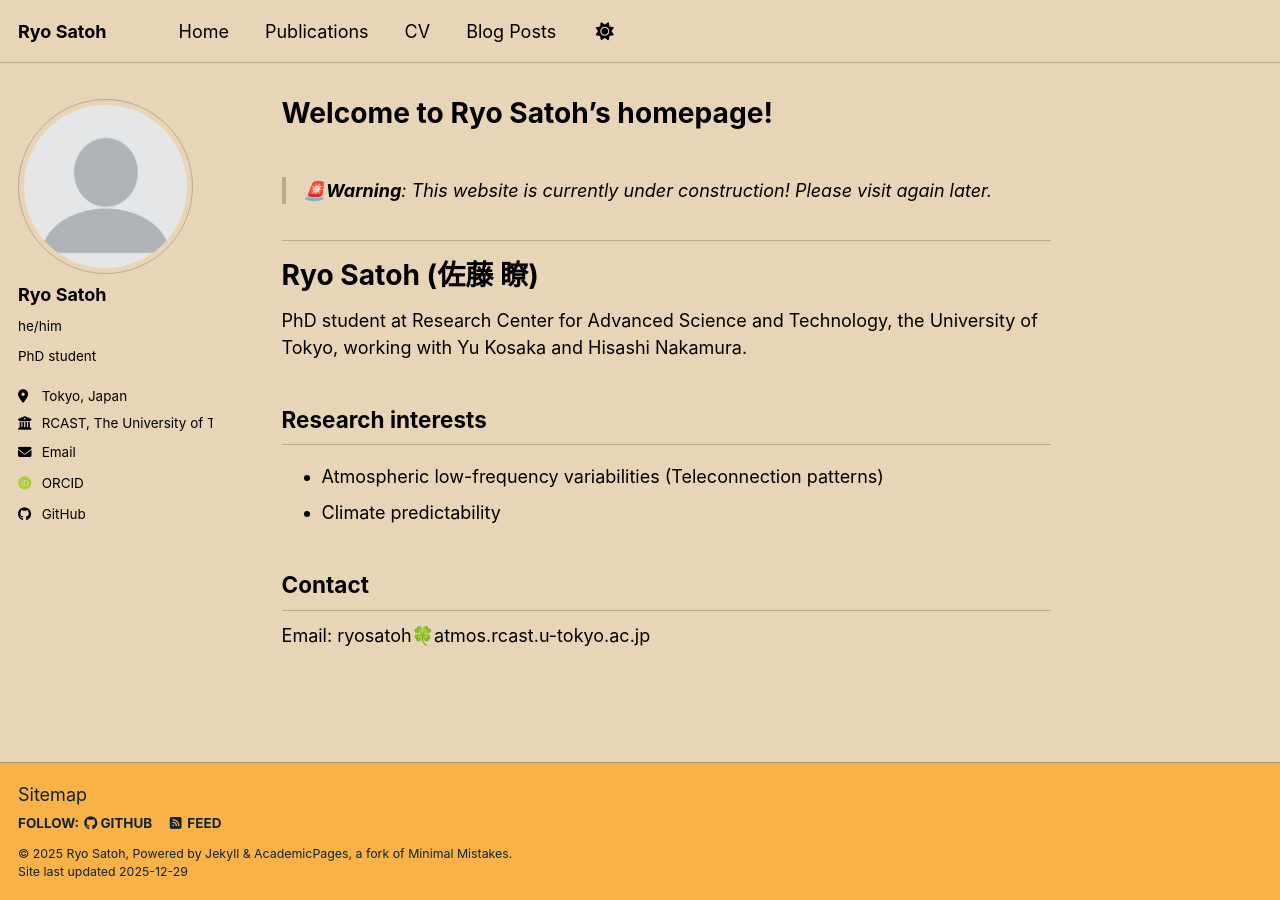
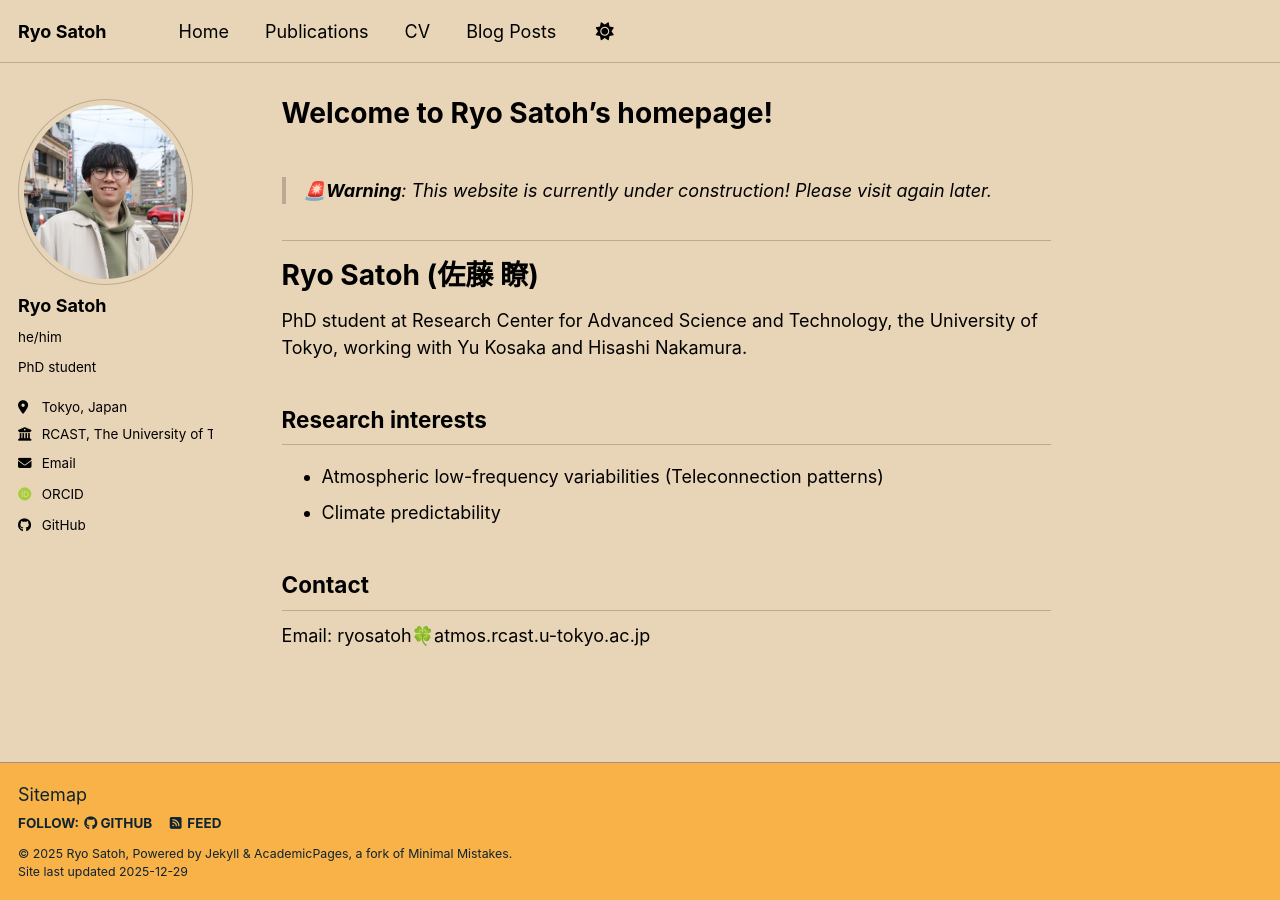
Before and after one commit to ryosatoh/ryosatoh.github.io, a Jekyll site: the page built from _pages/about.md, in a window 1280 px wide. Built offline with Jekyll 4.4.1, drawn with Linux system fonts in a browser that asks for light colours; some web fonts are replaced; a script bundle is joined from its source files by our own code; library files that are not in the unit come from our copies.

Commit message:
Change avatar file path in _config.yml

```diff
--- a/_config.yml
+++ b/_config.yml
@@ -23,7 +23,7 @@ repository               : "ryosatoh/ryosatoh.github.io"
 #               Additional customization can be done by editing /_includes/author-profile.html
 author:
   # Biographic information
-  avatar           : "profile.png"
+  avatar           : "selfy.JPG"
   name             : "Ryo Satoh"
   pronouns         : "he/him"
   bio              : "PhD student"
```
